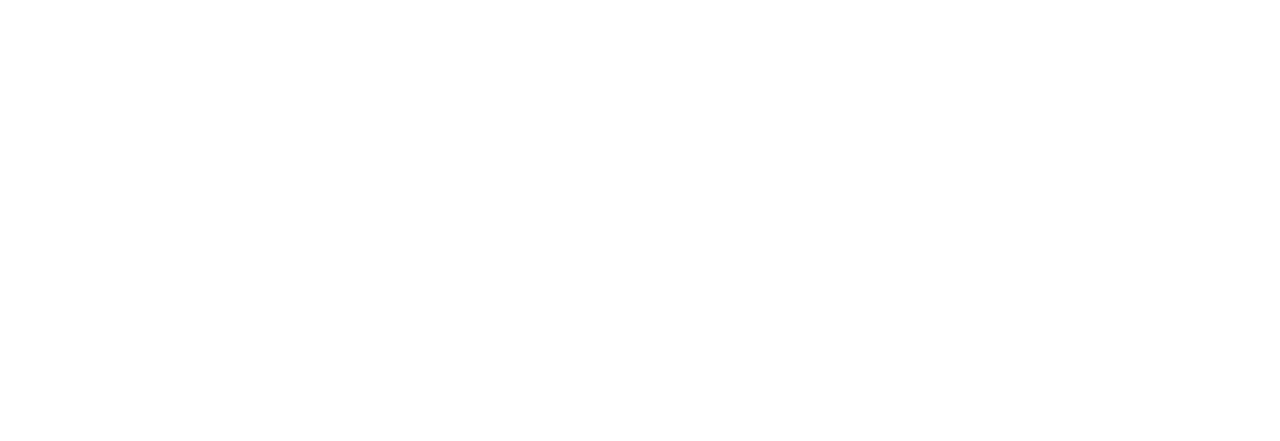
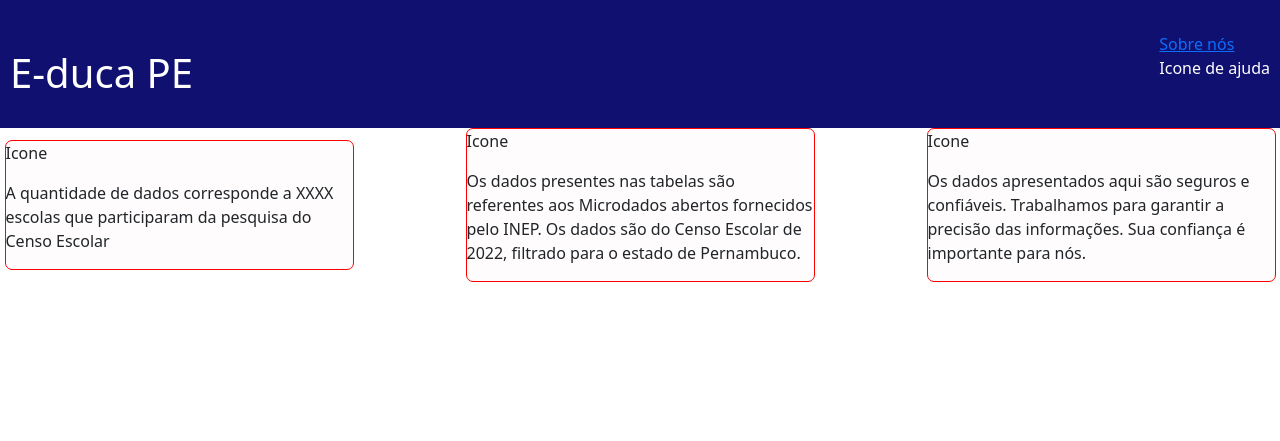
Before and after one commit to Clovis-Chakrian/PI-2, a website: page index.html in a window 1280 px wide. Drawn offline with nearby package versions, Linux system fonts and the light colour scheme.

Commit message:
iniciando interface

```diff
--- a/index.html
+++ b/index.html
@@ -1,11 +1,71 @@
 <!DOCTYPE html>
 <html lang="en">
+
 <head>
   <meta charset="UTF-8">
   <meta name="viewport" content="width=device-width, initial-scale=1.0">
+  <link rel="stylesheet" href="style.css">
+  <link href="https://cdn.jsdelivr.net/npm/bootstrap@5.3.0/dist/css/bootstrap.min.css" rel="stylesheet"
+    integrity="sha384-9ndCyUaIbzAi2FUVXJi0CjmCapSmO7SnpJef0486qhLnuZ2cdeRhO02iuK6FUUVM" crossorigin="anonymous">
   <title>E-Duca PE</title>
 </head>
+
 <body>
+  <header>
+    <div>
+      <img src="" alt="">
+      <span class="navbar-toggler-icon"></span>
+      <h1>E-duca PE</h1>
+    </div>
 
+    <div>
+      <a href="">Sobre nós</a>
+
+      <p>Icone de ajuda</p>
+    </div>
+  </header>
+
+  <main>
+    <section id="cards-section">
+      <div class="card-container">
+        <p>Icone</p>
+
+        <p>A quantidade de dados corresponde a XXXX escolas que participaram da pesquisa do Censo Escolar</p>
+      </div>
+
+      <div class="card-container">
+        <p>Icone</p>
+
+        <p>Os dados presentes nas tabelas são referentes aos Microdados abertos fornecidos pelo INEP. Os dados são do
+          Censo Escolar de 2022, filtrado para o estado de Pernambuco.</p>
+      </div>
+
+      <div class="card-container">
+        <p>Icone</p>
+
+        <p>Os dados apresentados aqui são seguros e confiáveis. Trabalhamos para garantir a precisão das informações.
+          Sua confiança é importante para nós.</p>
+      </div>
+    </section>
+
+    <section>
+      <canvas>
+
+      </canvas>
+
+      <canvas>
+
+      </canvas>
+
+      <canvas>
+
+      </canvas>
+
+      <canvas>
+
+      </canvas>
+    </section>
+  </main>
 </body>
+
 </html>
--- a/style.css
+++ b/style.css
@@ -0,0 +1,42 @@
+:root {
+  --background-color: #F6F6F6;
+  --primary-color: #101070;
+  --text-color: #000
+}
+
+* {
+  margin: 0px;
+  padding: 0px;
+}
+
+body {
+  box-sizing: border-box;
+  width: 100vw;
+}
+
+header {
+  max-width: 100%;
+  height: 8rem;
+  padding: 0px 10px;
+  display: flex;
+  flex-direction: row;
+  align-items: center;
+  justify-content: space-between;
+  background-color: var(--primary-color);
+  color: #FFF;
+}
+
+#cards-section {
+  display: flex;
+  flex-direction: row;
+  align-items: center;
+  justify-content: center;
+  gap: 112px;
+}
+
+.card-container {
+  background-color: #FEFCFC;
+  border-radius: 7px;
+  border: 1px solid red;
+  width: 349px;
+}
```
